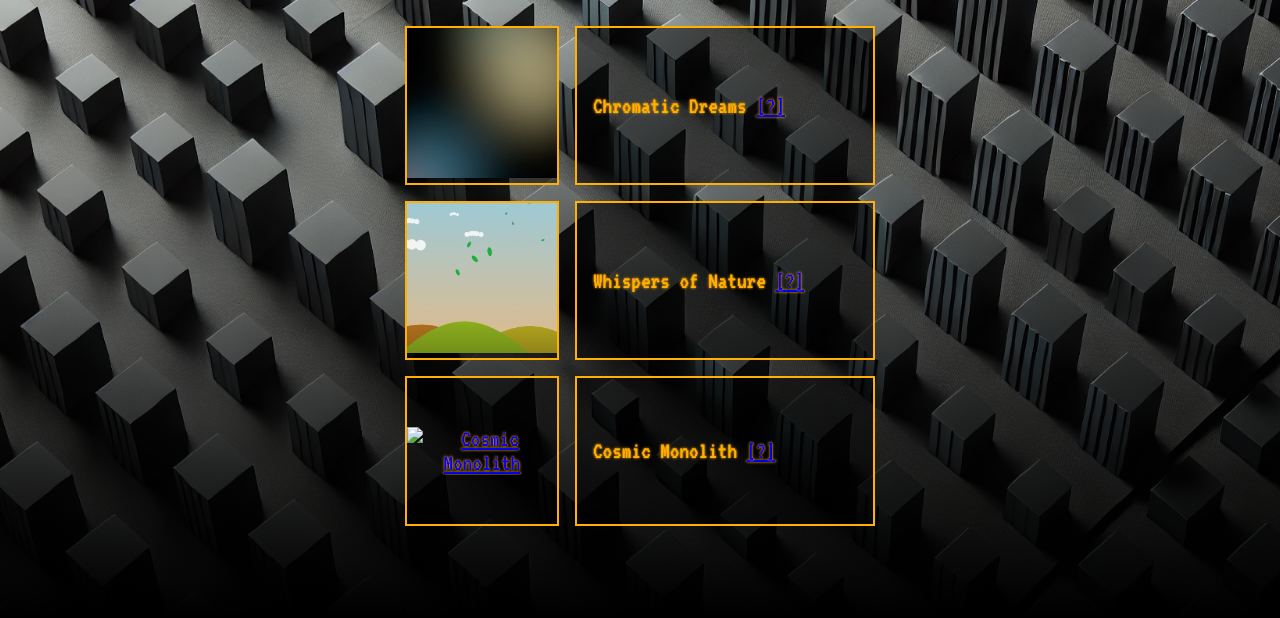
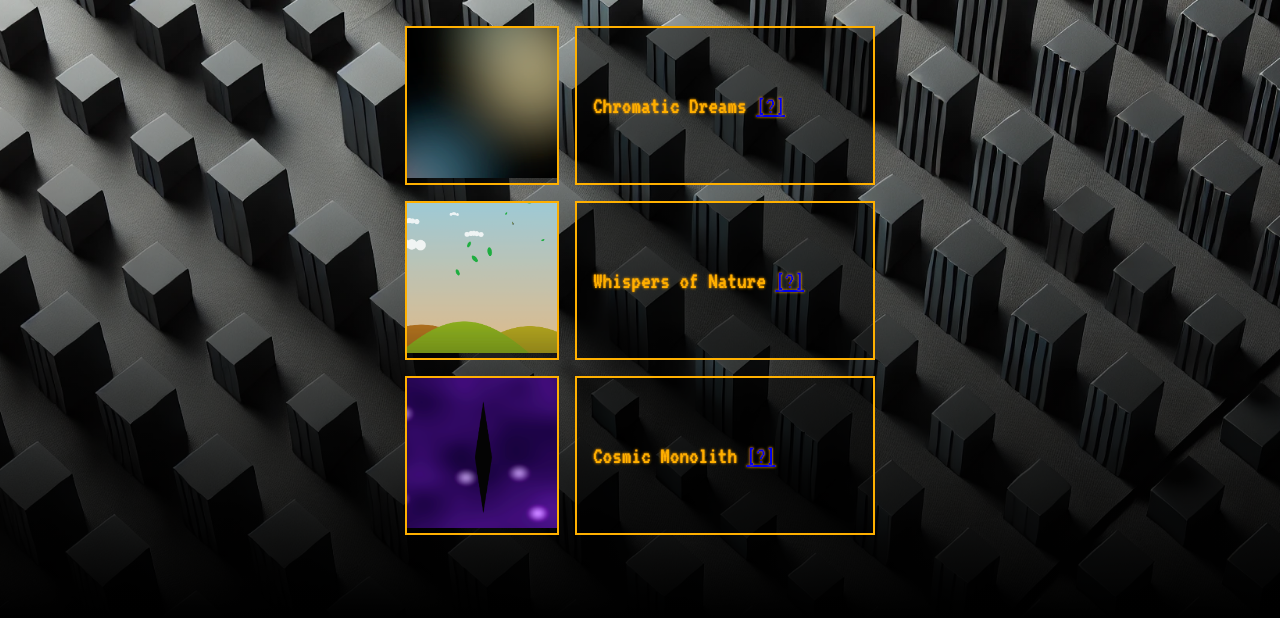
Before and after one commit to TechPreacher/rogue_ai_website, a plain HTML site: page index.html in a window 1280 px wide. Shown: the part 182-800 px from the top of the page. Drawn offline with Linux system fonts and the light colour scheme.

Commit message:
changed cosmic monolity

```diff
--- a/index.html
+++ b/index.html
@@ -26,7 +26,7 @@
                         <td class="text-cell">Whispers of Nature  <a href="https://github.com/TechPreacher/whispers_of_nature">[?]</a></td>
                     </tr>
                     <tr>
-                        <td class="image-cell"><a href="artworks/cosmic_monolith/index.html"><img src="images/cosmic_monolity.png" alt="Cosmic Monolith"></a></td>
+                        <td class="image-cell"><a href="artworks/cosmic_monolith/index.html"><img src="images/cosmic_monolith.png" alt="Cosmic Monolith"></a></td>
                         <td class="text-cell">Cosmic Monolith  <a href="https://github.com/TechPreacher/cosmic_monolith">[?]</a></td>
                     </tr>
                 </table>
```
